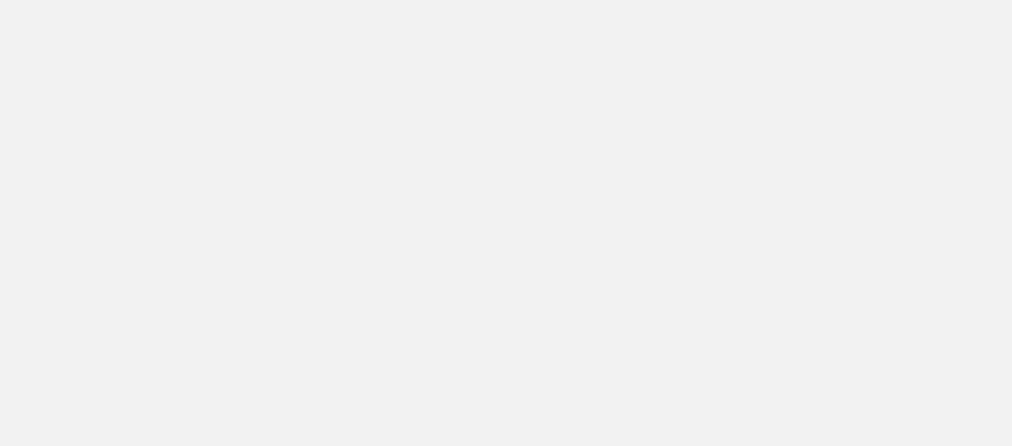
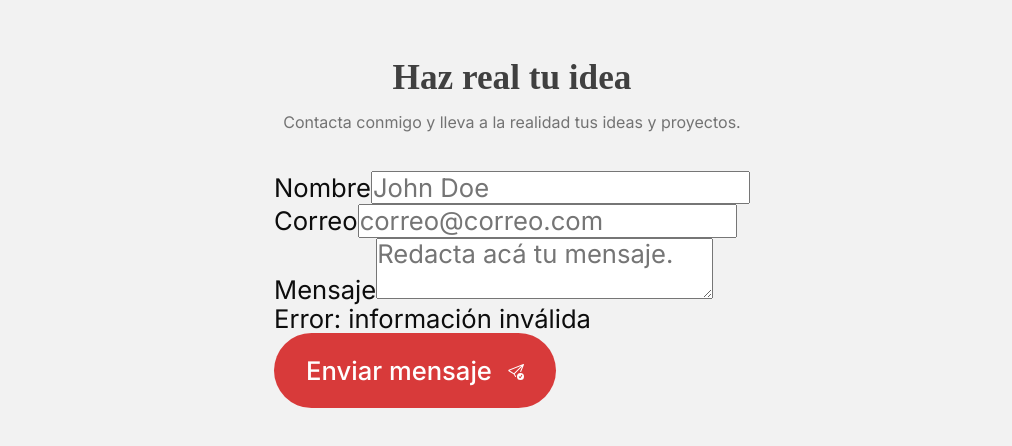
Before and after one commit to EDUARDOCD18/Curo-de-Web-Desing-con-FalconMasters-en-Udemuy, a React (Vite) app in the folder Proyectos/Portafolio/: page / in a window 1280 px wide. Shown: the part 3288-3734 px from the top of the page, without its empty margins (128-1140 px from the left). Before the commit the page ends 3286 px from the top, so only its background shows below. Built offline with nearby package versions, Linux system fonts and the light colour scheme.

Commit message:
251. Formulario de contacto - JSX

```diff
--- a/Proyectos/Portafolio/src/App.jsx
+++ b/Proyectos/Portafolio/src/App.jsx
@@ -3,6 +3,7 @@ import Hero from "./components/layout/hero";
 import Clientes from "./components/layout/Clientes";
 import Trabajos from "./components/layout/Trabajos";
 import AcercaDe from "./components/layout/AcercaDe";
+import Contacto from "./components/layout/Contacto";
 
 function App() {
   return (
@@ -13,6 +14,7 @@ function App() {
         <Clientes />
         <Trabajos />
         <AcercaDe />
+        <Contacto />
       </div>
     </>
   );
--- /dev/null
+++ b/Proyectos/Portafolio/src/components/layout/Contacto.jsx
@@ -0,0 +1,78 @@
+const Contacto = () => {
+  return (
+    <>
+      <section className="contacto" id="contacto">
+        <div className="encabezado">
+          <h3 className="titulo">Haz real tu idea</h3>
+          <p className="subtitulo">
+            Contacta conmigo y lleva a la realidad tus ideas y proyectos.
+          </p>
+        </div>
+
+        {/* -- Formulario de contacto */}
+        <form action="" className="formulario">
+          {/* - Nombre de la persona -- */}
+          <div className="grupo-formulario">
+            <label htmlFor="nombre">Nombre</label>
+            <input
+              type="text"
+              name="nombre"
+              id="nombre"
+              placeholder="John Doe"
+              required
+            />
+          </div>
+          {/* - Correo de la persona -- */}
+          <div className="grupo-formulario">
+            <label htmlFor="correo">Correo</label>
+            <input
+              type="text"
+              name="correo"
+              id="correo"
+              placeholder="correo@correo.com"
+              required
+            />
+          </div>
+          {/* - Mensaje de la persona -- */}
+          <div className="grupo-formulario">
+            <label htmlFor="correo">Mensaje</label>
+            <textarea
+              name="mensaje"
+              id="mensaje"
+              placeholder="Redacta acá tu mensaje."
+              required
+            ></textarea>
+          </div>
+
+          {/* - Mensaje de error */}
+          <div className="grupo-formulario">
+            <p>Error: información inválida</p>
+          </div>
+
+          {/* - Botón para enviar el formulario - */}
+          <div className="grupo-formulario">
+            <div>
+              <button className="boton">
+                Enviar mensaje
+                <div className="icono">
+                  <svg
+                    xmlns="http://www.w3.org/2000/svg"
+                    width="16"
+                    height="16"
+                    fill="currentColor"
+                    viewBox="0 0 16 16"
+                  >
+                    <path d="M15.964.686a.5.5 0 0 0-.65-.65L.767 5.855a.75.75 0 0 0-.124 1.329l4.995 3.178 1.531 2.406a.5.5 0 0 0 .844-.536L6.637 10.07l7.494-7.494-1.895 4.738a.5.5 0 1 0 .928.372zm-2.54 1.183L5.93 9.363 1.591 6.602z" />
+                    <path d="M16 12.5a3.5 3.5 0 1 1-7 0 3.5 3.5 0 0 1 7 0m-1.993-1.679a.5.5 0 0 0-.686.172l-1.17 1.95-.547-.547a.5.5 0 0 0-.708.708l.774.773a.75.75 0 0 0 1.174-.144l1.335-2.226a.5.5 0 0 0-.172-.686" />
+                  </svg>
+                </div>
+              </button>
+            </div>
+          </div>
+        </form>
+      </section>
+    </>
+  );
+};
+
+export default Contacto;
--- a/Proyectos/Portafolio/src/index.css
+++ b/Proyectos/Portafolio/src/index.css
@@ -85,7 +85,8 @@ a {
 }
 
 .clientes,
-.trabajos {
+.trabajos,
+.contacto {
   display: flex;
   flex-direction: column;
   gap: 40px;
```
Also changed, not shown: Proyectos/Portafolio/src/components/layout/Contacto.css (added).
